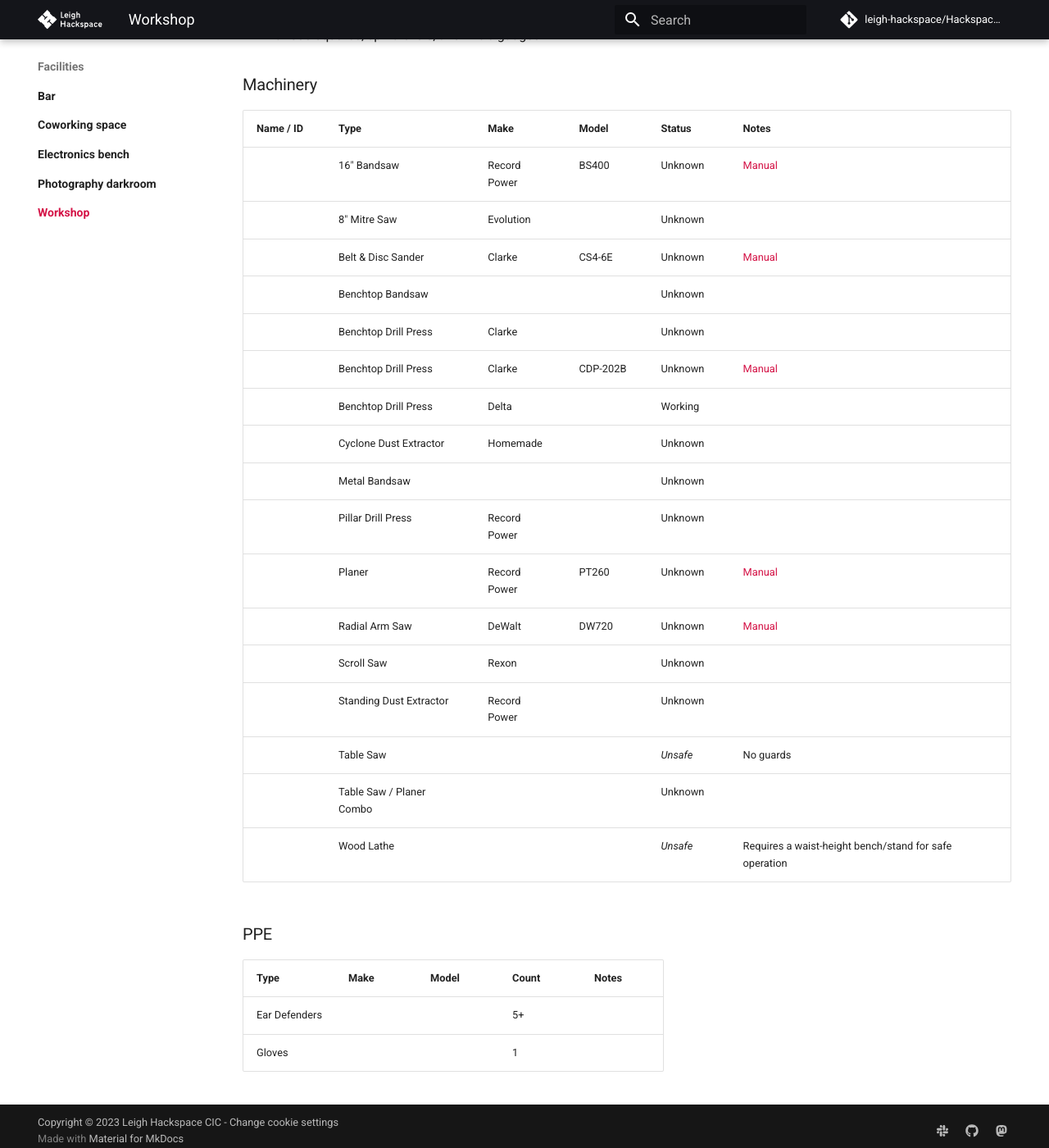
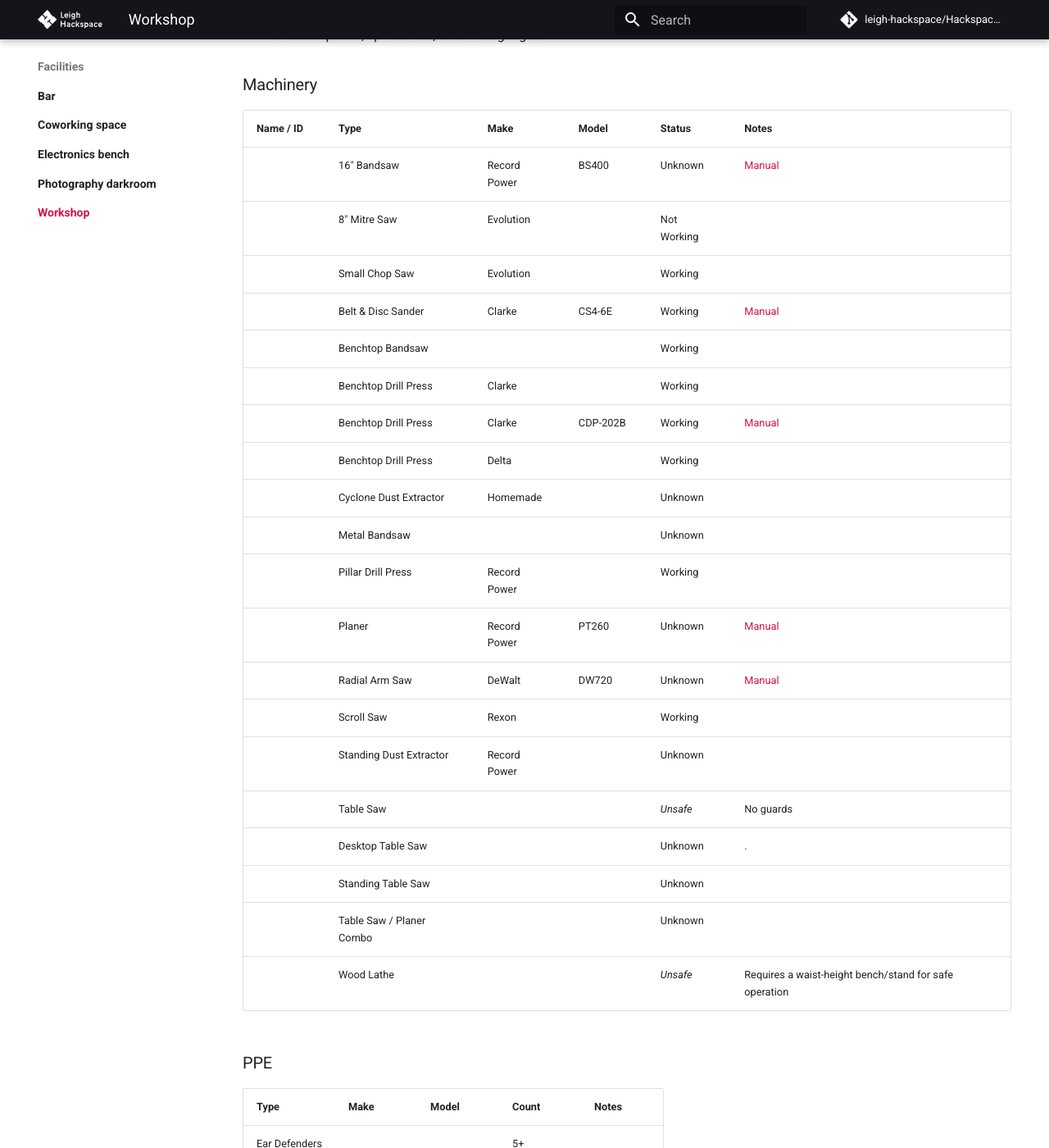
Before and after one commit to leigh-hackspace/HackspaceWiki, an MkDocs documentation site: the page built from docs/facilities/workshop/index.md, in a window 1280 px wide and 1400 px high, scrolled down 651 px. Shown: the whole window at 82% size. Built offline with MkDocs 1.6.1 and Material for MkDocs 9.7.7, drawn with Linux system fonts in a browser that asks for light colours; comment, search, counter and statistics services are not loaded; the version menu is left out.

Commit message:
Update index.md

```diff
--- a/docs/facilities/workshop/index.md
+++ b/docs/facilities/workshop/index.md
@@ -20,20 +20,23 @@
 | Name / ID | Type                     | Make         | Model    | Status   | Notes                                                  |
 | --------- | ------------------------ | ------------ | -------- | -------- | ------------------------------------------------------ |
 |           | 16" Bandsaw              | Record Power | BS400    | Unknown  | [Manual](manuals/recordpower_bs400.pdf)                |
-|           | 8" Mitre Saw             | Evolution    |          | Unknown  |                                                        |
-|           | Belt & Disc Sander       | Clarke       | CS4-6E   | Unknown  | [Manual](manuals/clarke-cs4-6e.pdf)                    |
-|           | Benchtop Bandsaw         |              |          | Unknown  |                                                        |
-|           | Benchtop Drill Press     | Clarke       |          | Unknown  |                                                        |
-|           | Benchtop Drill Press     | Clarke       | CDP-202B | Unknown  | [Manual](manuals/clarke-cdp-202b.pdf)                  |
+|           | 8" Mitre Saw             | Evolution    |          | Not Working  |                                                    |
+|           | Small Chop Saw           | Evolution    |          | Working  |                                                    |
+|           | Belt & Disc Sander       | Clarke       | CS4-6E   | Working  | [Manual](manuals/clarke-cs4-6e.pdf)                    |
+|           | Benchtop Bandsaw         |              |          | Working  |                                                        |
+|           | Benchtop Drill Press     | Clarke       |          | Working  |                                                        |
+|           | Benchtop Drill Press     | Clarke       | CDP-202B | Working  | [Manual](manuals/clarke-cdp-202b.pdf)                  |
 |           | Benchtop Drill Press     | Delta        |          | Working  |                                                        |
 |           | Cyclone Dust Extractor   | Homemade     |          | Unknown  |                                                        |
 |           | Metal Bandsaw            |              |          | Unknown  |                                                        |
-|           | Pillar Drill Press       | Record Power |          | Unknown  |                                                        |
+|           | Pillar Drill Press       | Record Power |          | Working  |                                                        |
 |           | Planer                   | Record Power | PT260    | Unknown  | [Manual](manuals/recordpower-pt260.pdf)                |
 |           | Radial Arm Saw           | DeWalt       | DW720    | Unknown  | [Manual](manuals/dewalt-dw720.pdf)                     |
-|           | Scroll Saw               | Rexon        |          | Unknown  |                                                        |
+|           | Scroll Saw               | Rexon        |          | Working  |                                                        |
 |           | Standing Dust Extractor  | Record Power |          | Unknown  |                                                        |
 |           | Table Saw                |              |          | _Unsafe_ | No guards                                              |
+|           | Desktop Table Saw        |              |          | Unknown  |.                                                       |
+|           | Standing Table Saw       |              |          | Unknown  |                                                        |
 |           | Table Saw / Planer Combo |              |          | Unknown  |                                                        |
 |           | Wood Lathe               |              |          | _Unsafe_ | Requires a waist-height bench/stand for safe operation |
 
```
